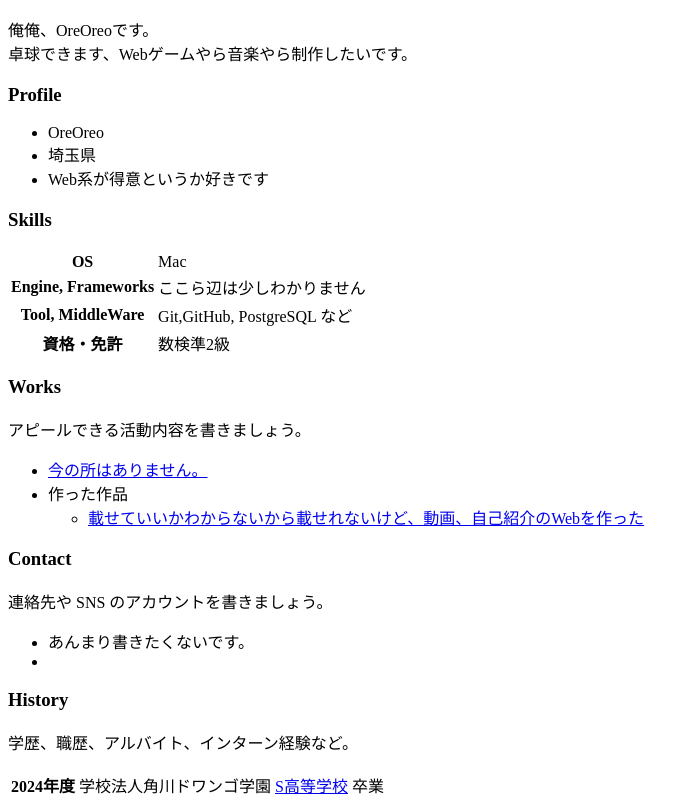
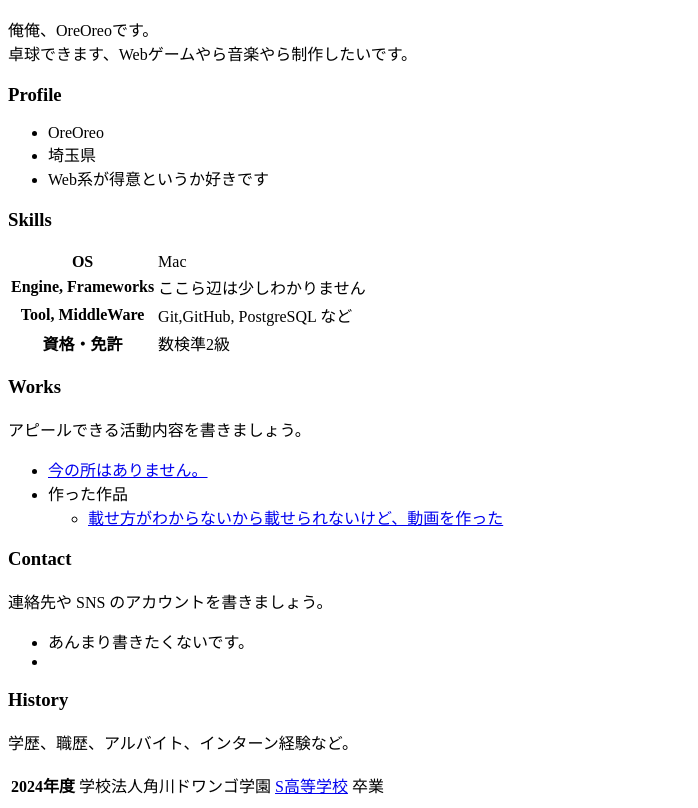
Before and after one commit to OreOreo-user/OreOreo-user.github.io, a plain HTML site: page index.html in a window 1280 px wide. Shown: the part 110-918 px from the top of the page, without its empty margins (0-698 px from the left). Drawn offline with Linux system fonts and the light colour scheme.

Commit message:
作った作品の欄、少し変更

```diff
--- a/index.html
+++ b/index.html
@@ -49,7 +49,7 @@
       <li>
         作った作品
         <ul>
-          <li><a href="https://example.com/">載せていいかわからないから載せれないけど、動画、自己紹介のWebを作った</a></li>
+          <li><a href="https://example.com/">載せ方がわからないから載せられないけど、動画を作った</a></li>
 
         </ul>
       </li>
```
